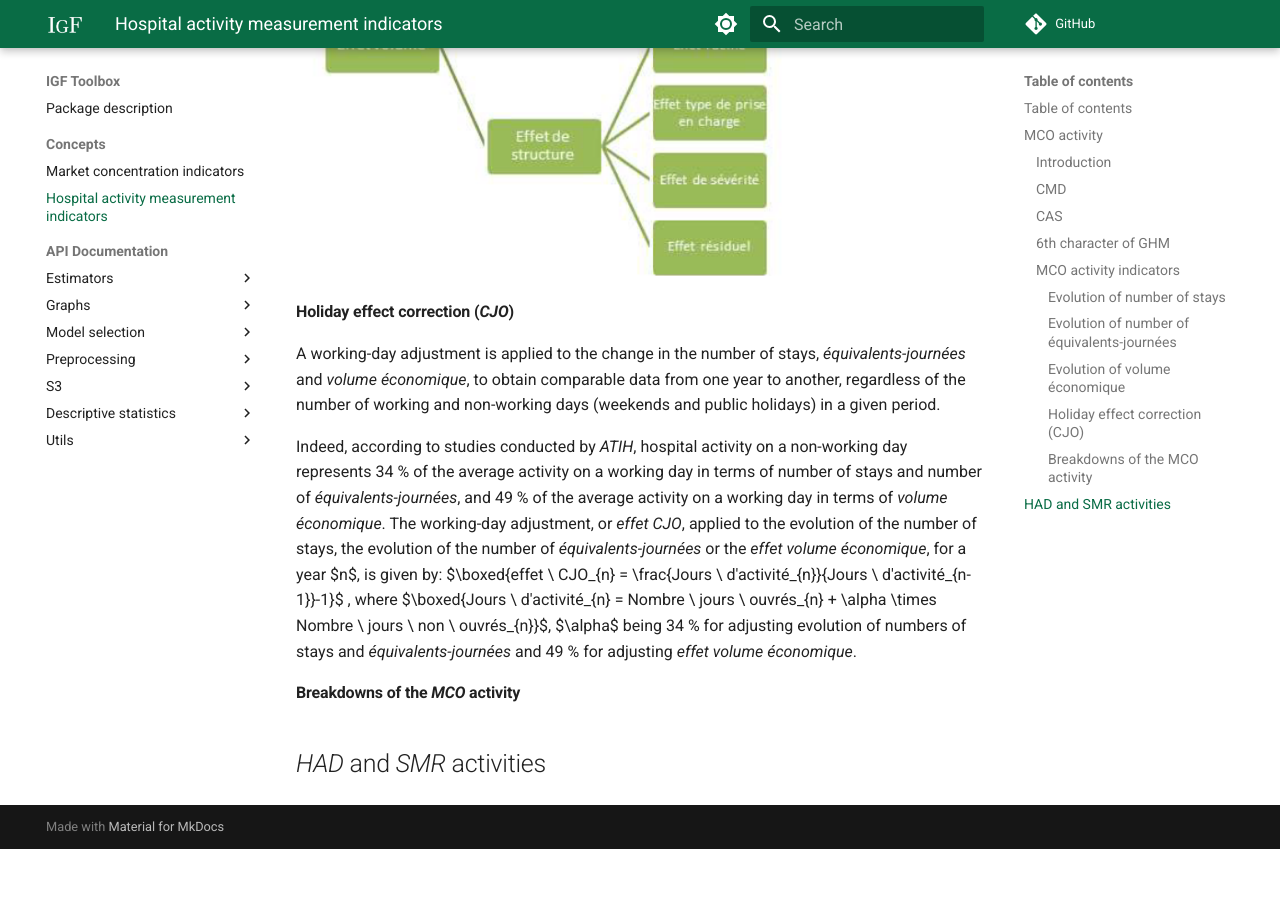
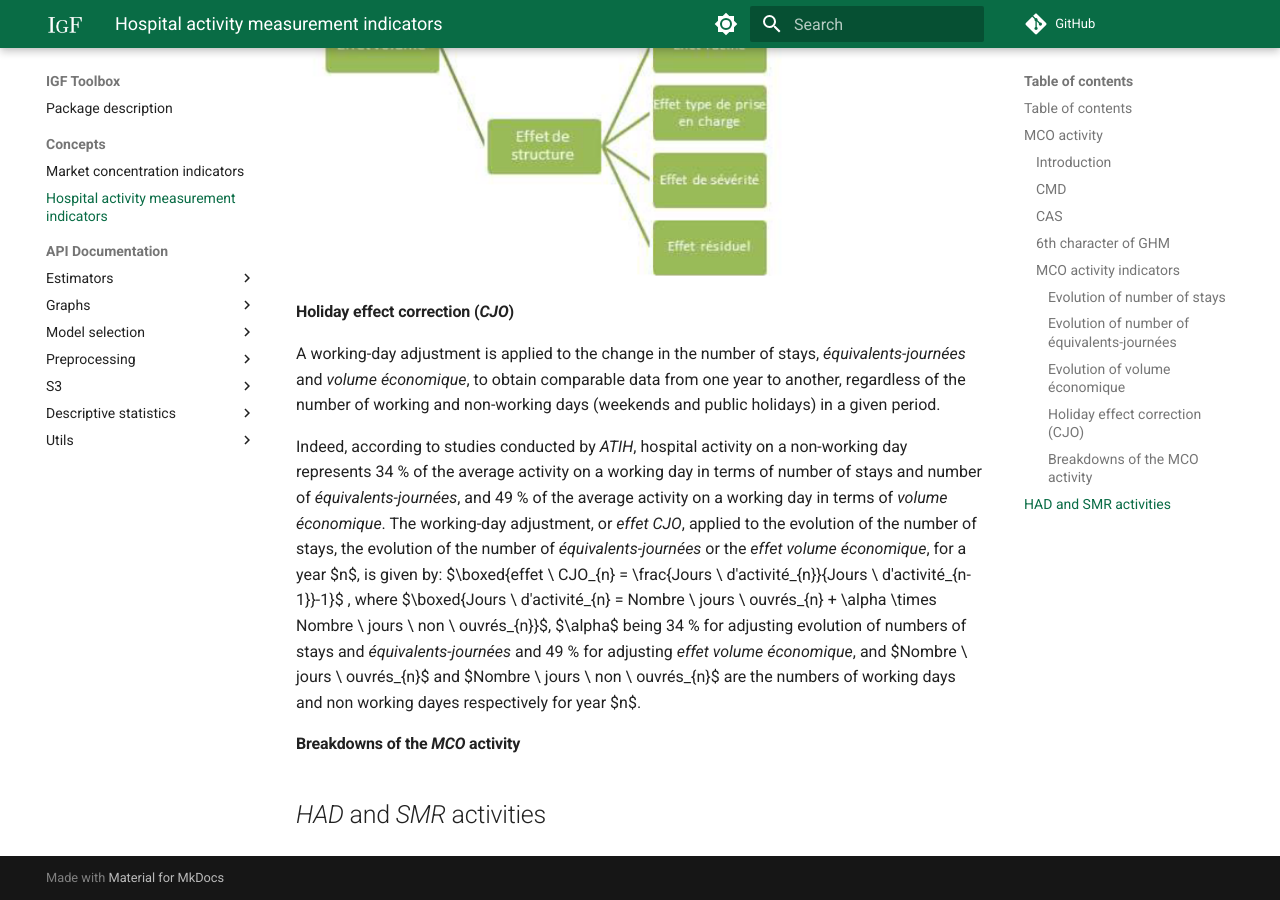
Before and after one commit to IGF-PSD/igf_toolbox, an MkDocs documentation site: the page built from docs/concepts/HOSPITAL_ACTIVITY.md, in a window 1280 px wide and 900 px high, scrolled down 8917 px. Built offline with MkDocs 1.6.1 and Material for MkDocs 9.7.7, drawn with Linux system fonts in a browser that asks for light colours; formulas are drawn with MathJax 3; comment, search, counter and statistics services are not loaded; before the commit the page ends 9766 px from its top, so only the background shows below that.

Commit message:
Update HOSPITAL_ACTIVITY.md

```diff
--- a/docs/concepts/HOSPITAL_ACTIVITY.md
+++ b/docs/concepts/HOSPITAL_ACTIVITY.md
@@ -197,7 +197,7 @@ Thus, the evolution of the *volume économique* can be decomposed into seven dis
 
 A working-day adjustment is applied to the change in the number of stays, *équivalents-journées* and *volume économique*, to obtain comparable data from one year to another, regardless of the number of working and non-working days (weekends and public holidays) in a given period.
 
-Indeed, according to studies conducted by *ATIH*, hospital activity on a non-working day represents 34 % of the average activity on a working day in terms of number of stays and number of *équivalents-journées*, and 49 % of the average activity on a working day in terms of *volume économique*. The working-day adjustment, or *effet CJO*, applied to the evolution of the number of stays, the evolution of the number of *équivalents-journées* or the *effet volume économique*, for a year $n$, is given by: $\boxed{effet \\ CJO_{n} = \frac{Jours \\ d'activité_{n}}{Jours \\ d'activité_{n-1}}-1}$ , where $\boxed{Jours \\ d'activité_{n} = Nombre \\ jours \\ ouvrés_{n} + \alpha \times Nombre \\ jours \\ non \\ ouvrés_{n}}$, $\alpha$ being 34 % for adjusting evolution of numbers of stays and *équivalents-journées* and 49 % for adjusting *effet volume économique*.
+Indeed, according to studies conducted by *ATIH*, hospital activity on a non-working day represents 34 % of the average activity on a working day in terms of number of stays and number of *équivalents-journées*, and 49 % of the average activity on a working day in terms of *volume économique*. The working-day adjustment, or *effet CJO*, applied to the evolution of the number of stays, the evolution of the number of *équivalents-journées* or the *effet volume économique*, for a year $n$, is given by: $\boxed{effet \\ CJO_{n} = \frac{Jours \\ d'activité_{n}}{Jours \\ d'activité_{n-1}}-1}$ , where $\boxed{Jours \\ d'activité_{n} = Nombre \\ jours \\ ouvrés_{n} + \alpha \times Nombre \\ jours \\ non \\ ouvrés_{n}}$, $\alpha$ being 34 % for adjusting evolution of numbers of stays and *équivalents-journées* and 49 % for adjusting *effet volume économique*, and $Nombre \\ jours \\ ouvrés_{n}$ and $Nombre \\ jours \\ non \\ ouvrés_{n}$ are the numbers of working days and non working dayes respectively for year $n$.
 
 #### Breakdowns of the *MCO* activity
 
```
